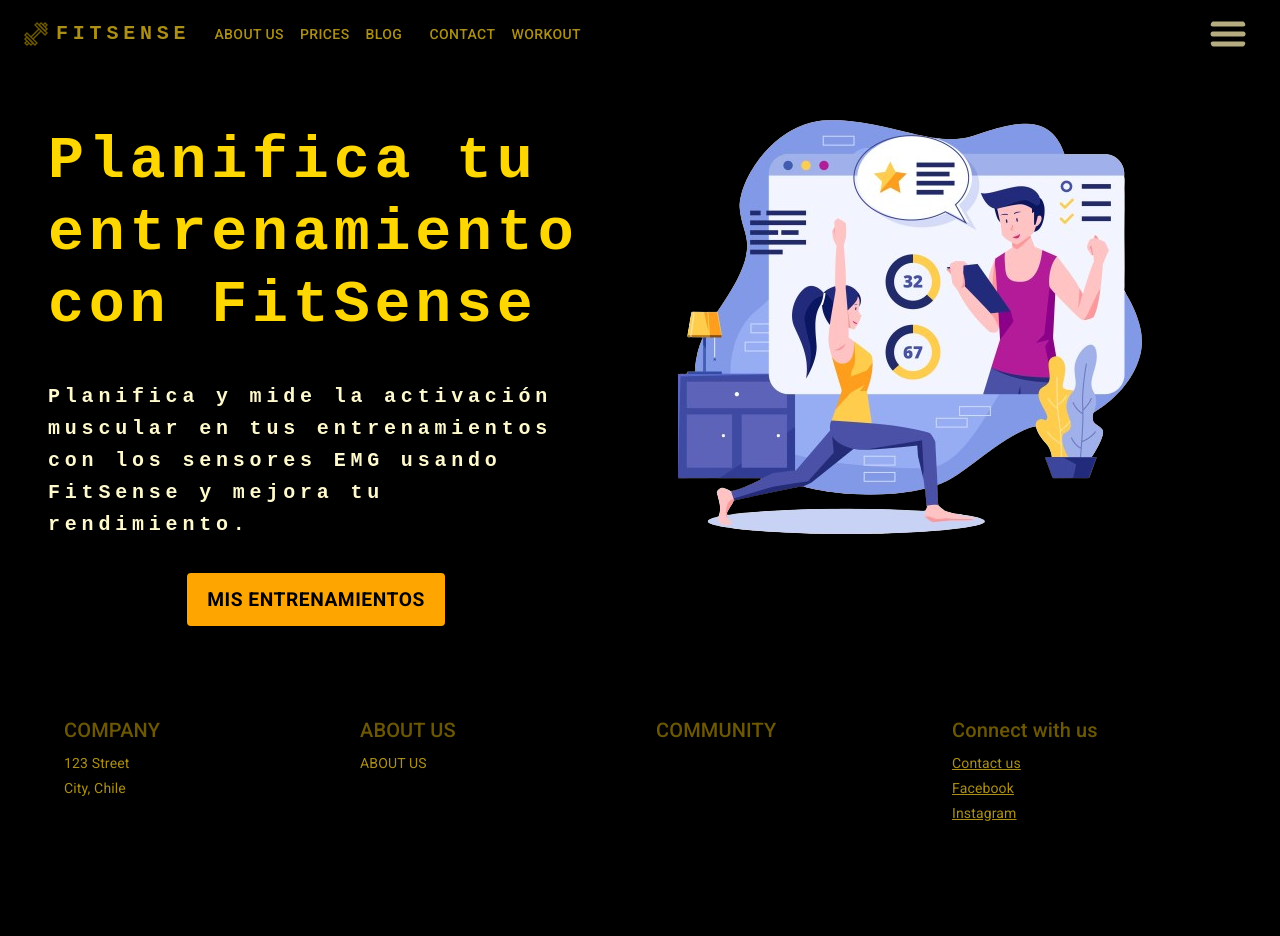
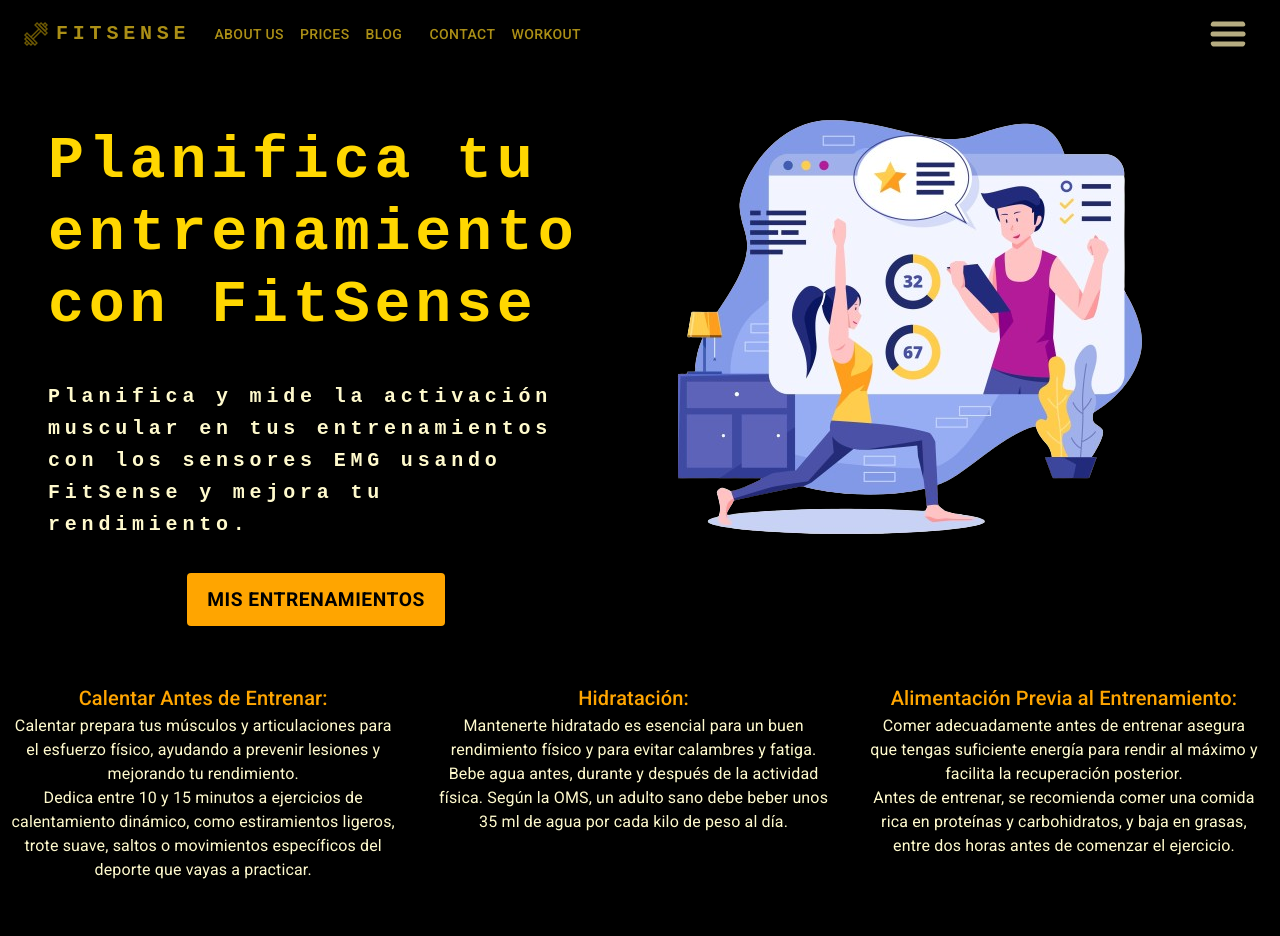
Before and after one commit to Javier-Rivera2311/Gpi_Fitsense, a React (Create React App) app: page / in a window 1280 px wide. Shown: the top 936 px of the page. Before the commit the page ends 860 px from the top, so only its background shows below. Built offline with nearby package versions, Linux system fonts and the light colour scheme.

Commit message:
style(home): home terminado

```diff
--- /dev/null
+++ b/src/pages/Home/Consejos.jsx
@@ -0,0 +1,48 @@
+import * as React from 'react';
+import { styled } from '@mui/material/styles';
+import Grid from '@mui/material/Unstable_Grid2';
+import Paper from '@mui/material/Paper';
+import Box from '@mui/material/Box';
+import Typography from '@mui/material/Typography';
+
+const Item = styled(Paper)(({ theme }) => ({
+  backgroundColor: theme.palette.mode === 'dark' ? '#FFD700' : '#000000',
+  ...theme.typography.body2,
+  padding: theme.spacing(1),
+  textAlign: 'center',
+  color: theme.palette.text.secondary,
+}));
+
+function Consejos() {
+  return (
+    <Box>
+    <Box sx={{ width: '99%' }}>
+      <Grid container rowSpacing={1} columnSpacing={{ xs: 1, sm: 2, md: 3 }}>
+        <Grid item xs={12} md={4}>
+          <Item>
+            <Typography sx={{color: 'orange'}} variant="h6">Calentar Antes de Entrenar:</Typography>
+            <Typography sx={{color: 'lemonchiffon'}} variant="body1">Calentar prepara tus músculos y articulaciones para el esfuerzo físico, ayudando a prevenir lesiones y mejorando tu rendimiento.</Typography>
+            <Typography sx={{color: 'lemonchiffon'}} variant="body1">Dedica entre 10 y 15 minutos a ejercicios de calentamiento dinámico, como estiramientos ligeros, trote suave, saltos o movimientos específicos del deporte que vayas a practicar.</Typography>
+          </Item>
+        </Grid>
+        <Grid item xs={12} md={4}>
+          <Item>
+            <Typography sx={{color: 'orange'}} variant="h6">Hidratación:</Typography>
+            <Typography sx={{color: 'lemonchiffon'}} variant="body1">Mantenerte hidratado es esencial para un buen rendimiento físico y para evitar calambres y fatiga.</Typography>
+            <Typography sx={{color: 'lemonchiffon'}} variant="body1">Bebe agua antes, durante y después de la actividad física. Según la OMS, un adulto sano debe beber unos 35 ml de agua por cada kilo de peso al día.</Typography>
+          </Item>
+        </Grid>
+        <Grid item xs={12} md={4}>
+          <Item>
+            <Typography sx={{color: 'orange'}} variant="h6">Alimentación Previa al Entrenamiento:</Typography>
+            <Typography sx={{color: 'lemonchiffon'}} variant="body1">Comer adecuadamente antes de entrenar asegura que tengas suficiente energía para rendir al máximo y facilita la recuperación posterior.</Typography>
+            <Typography sx={{color: 'lemonchiffon'}} variant="body1">Antes de entrenar, se recomienda comer una comida rica en proteínas y carbohidratos, y baja en grasas, entre dos horas antes de comenzar el ejercicio.</Typography>
+          </Item>
+        </Grid>
+      </Grid>
+    </Box>
+    </Box>
+  );
+}
+
+export default Consejos;
--- a/src/pages/Home/Home.jsx
+++ b/src/pages/Home/Home.jsx
@@ -3,6 +3,7 @@
 import PageContainer from "../../components/container/PageContainer";
 import { Box, Typography, Button, Grid } from "@mui/material";
 import img from "../../assets/3802449.png";
+import Consejos from "./Consejos";
 
 function Home() {
   return (
@@ -88,6 +89,7 @@
           </Grid>
         </Grid>
       </Box>
+      <Consejos />
     </PageContainer>
   );
 }
```
